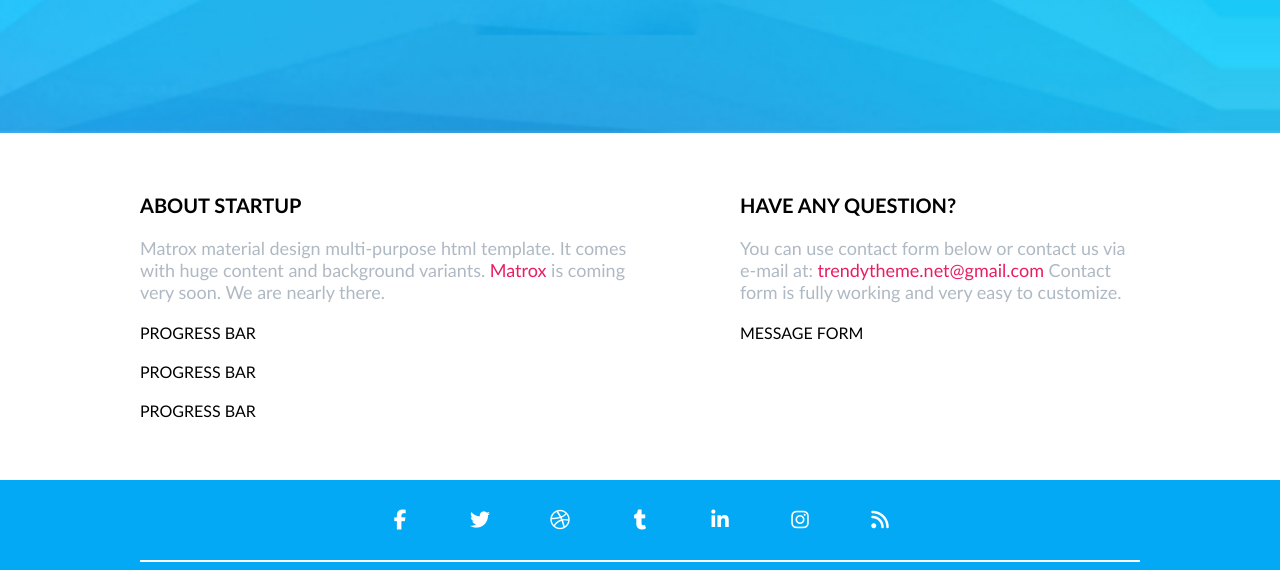
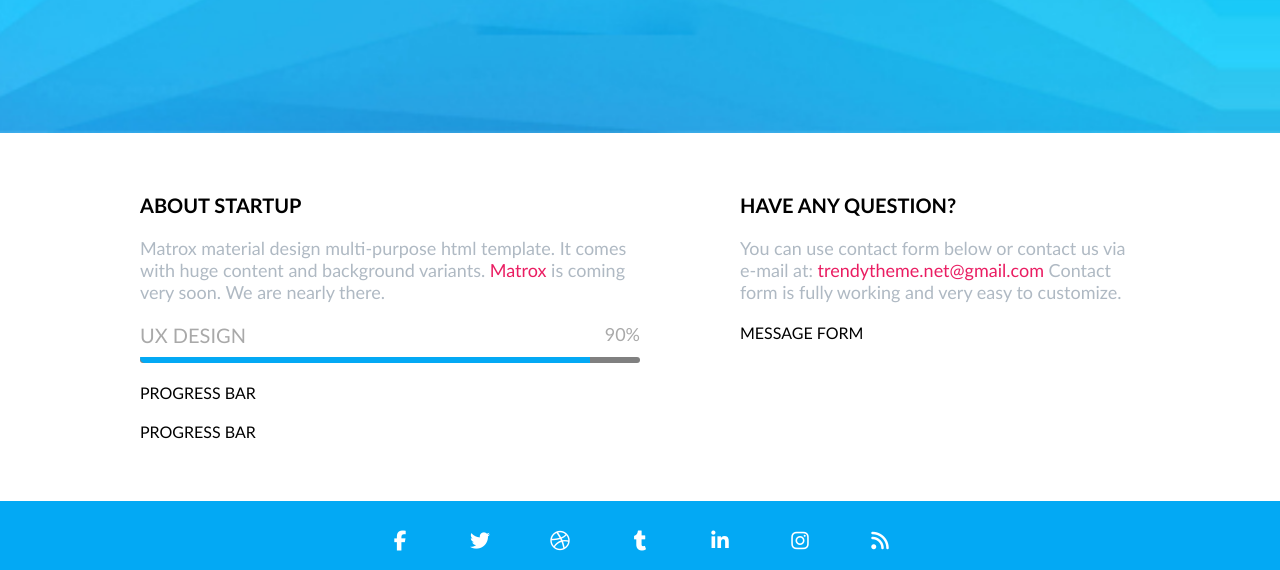
Before and after one commit to janis0316/10-coming-soon, a website: page index.html in a window 1280 px wide. Shown: the part 667-1237 px from the top of the page. Drawn offline with Linux system fonts and the light colour scheme.

Commit message:
progress bar style

```diff
--- a/css/components/progress-bar.css
+++ b/css/components/progress-bar.css
@@ -0,0 +1,28 @@
+.progress-bar {
+    display: flex;
+    flex-direction: column;
+    gap: 10px;
+}
+
+.progress-bar > .top {
+    display: flex;
+    justify-content: space-between;
+    color: darkgrey;
+    font-size: 18px;
+}
+
+.progress-bar > .bottom {
+    height: 6px;
+    background-color: grey;
+    border-radius: 3px;
+
+}
+
+.progress-bar > .bottom > .progress {
+    height: 100%;
+    width: 90%;
+    background-color: var(--primary-color);
+    border-radius: 3px 0 0 30px;
+    border-top-right-radius: 0;
+    border-bottom-right-radius: 0;
+}
--- a/index.html
+++ b/index.html
@@ -61,10 +61,16 @@
                 <div class="left-column">
                     <h2 class="section-title">About Startup</h2>
                     <p class="section-description" >Matrox material design multi-purpose html template. It comes with huge content and background variants. <a href="#">Matrox</a> is coming very soon. We are nearly there.</p>
-                    <div>
-                        PROGRESS BAR
+                    <div class="progress-bar">
+                        <div class="top">
+                            <div class="label">UX Design</div>
+                            <div class="valire">90%</div>
+                        </div>
+                        <div class="bottom">
+                            <div class="progress"></div>
+                        </div>
                     </div>
-                    <div>
+                    <div class="progress-bar">
                         PROGRESS BAR
                     </div>
                     <div>
```
